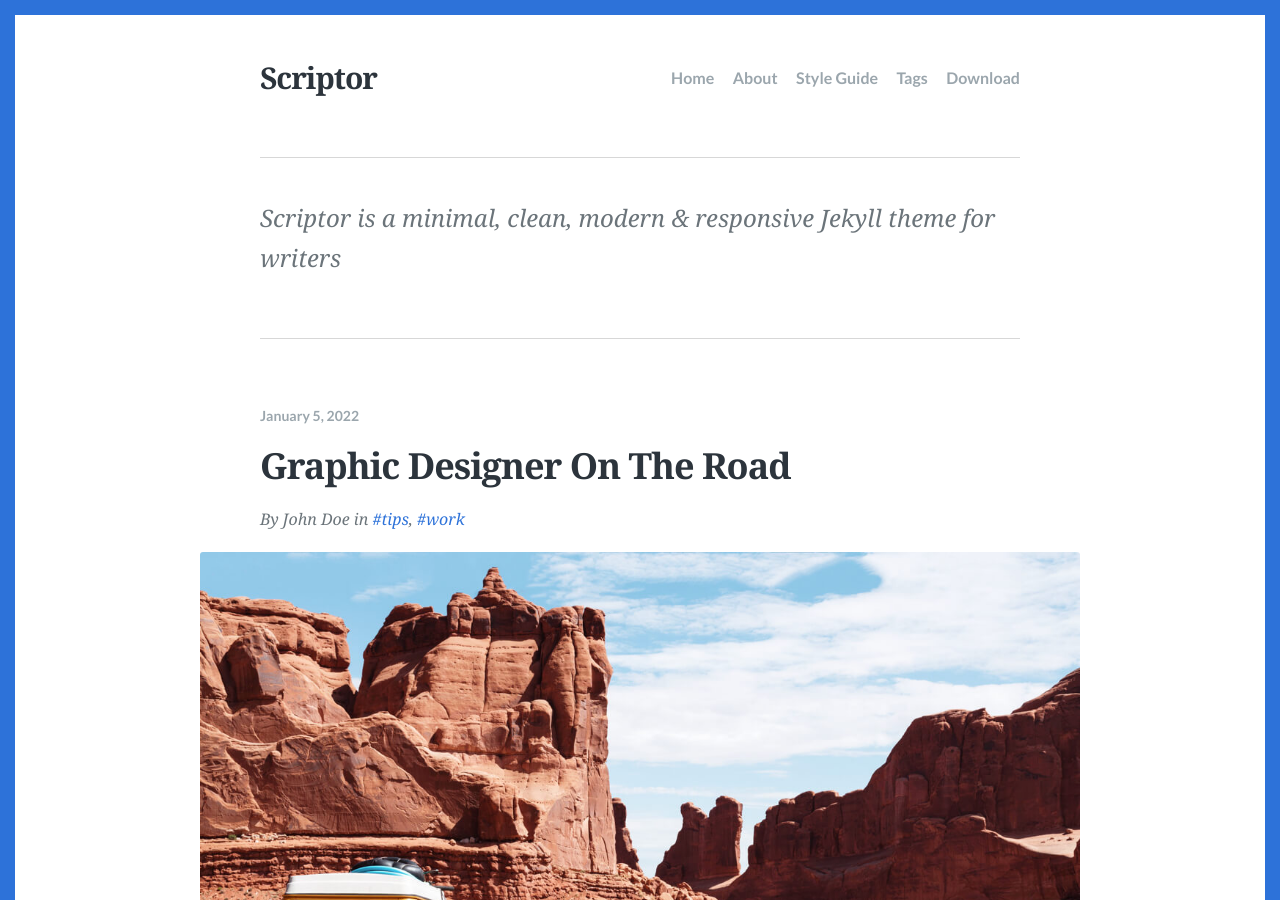
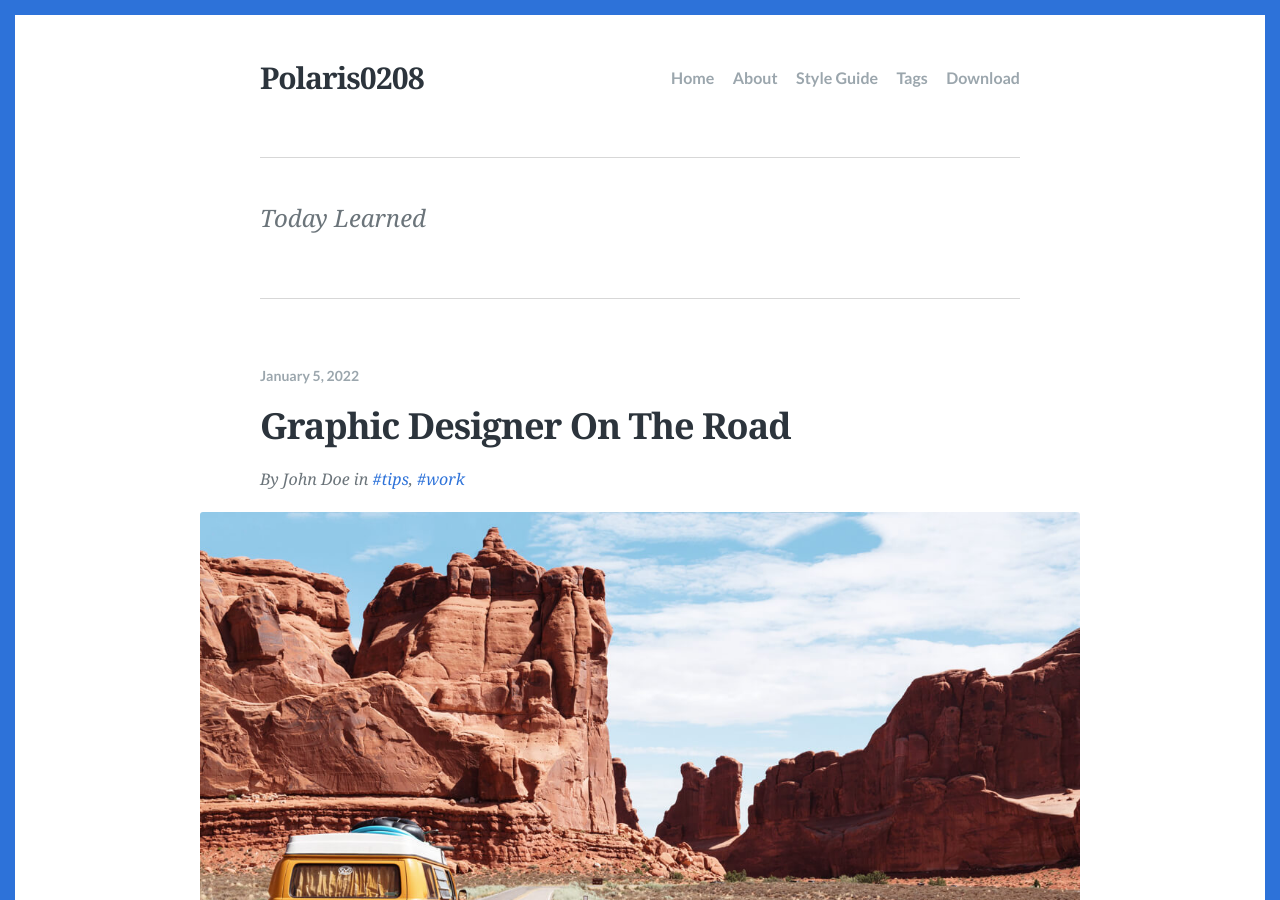
Before and after one commit to polaris0208/polaris0208.github.io, a Jekyll site: the page built from index.html, in a window 1280 px wide and 900 px high. Built offline with Jekyll 4.4.1, drawn with Linux system fonts in a browser that asks for light colours; some web fonts are replaced; the list of posts is cut into pages by our own code.

Commit message:
set title

```diff
--- a/_config.yml
+++ b/_config.yml
@@ -9,10 +9,10 @@
 lang: en-US
 
 # Site title
-title: "Scriptor"
+title: "Polaris0208"
 
 # A description of your site for meta tag, search engine results.
-description: "Scriptor is a minimal, clean, modern & responsive Jekyll theme for writers"
+description: "Today Learned"
 
 # The subpath of your site, e.g. /blog, for generating urls.
 baseurl: ""
```
Also changed, not shown: 1 other file.
